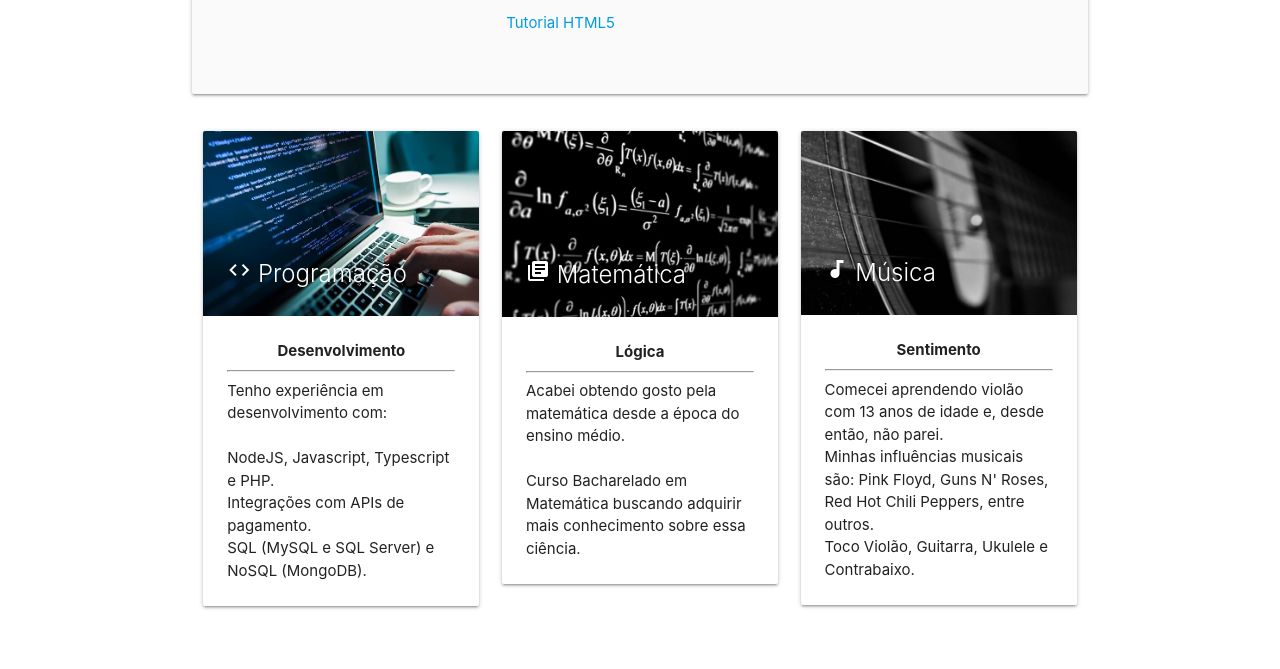
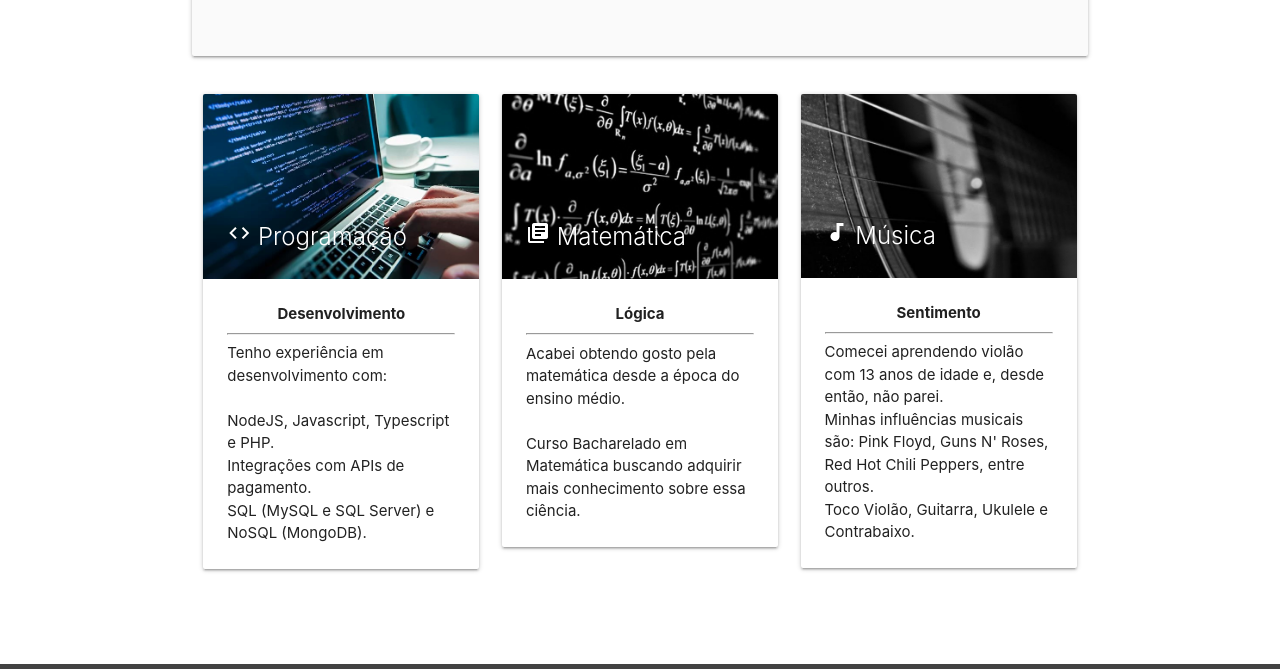
Before and after one commit to olvsamuel/olvsamuel.github.io, a plain HTML site: page index.html in a window 1280 px wide. Shown: the part 431-1100 px from the top of the page. Drawn offline with nearby package versions, Linux system fonts and the light colour scheme; a script that the page names is missing.

Commit message:
excluindo botao

```diff
--- a/index.html
+++ b/index.html
@@ -59,7 +59,7 @@
 
                         </p>
 
-                        <p><a onclick="teste()">Tutorial HTML5</a></p>
+                        <!-- <p><a onclick="teste()">Tutorial HTML5</a></p> -->
                     </div>
 
                 </div>
```
